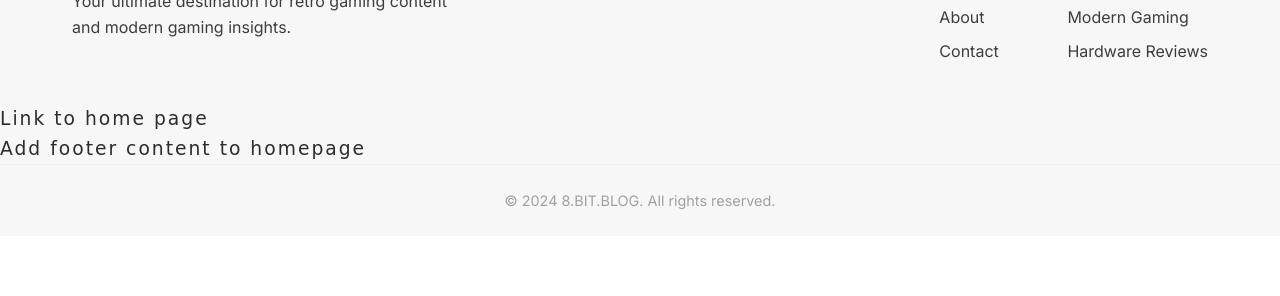
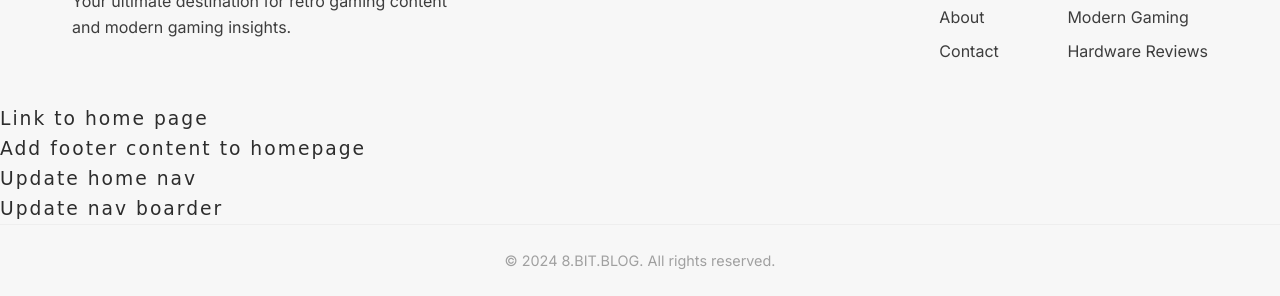
Before and after one commit to lhendupit/8bitdev, a plain HTML site: page index.html in a window 1280 px wide. Shown: the part 2546-2842 px from the top of the page. Before the commit the page ends 2782 px from the top, so only its background shows below. Drawn offline with Linux system fonts and the light colour scheme; a web font is replaced by a local one.

```diff
--- a/index.html
+++ b/index.html
@@ -259,6 +259,8 @@
       </div>
       <h3>Link to home page</h3>
       <h3>Add footer content to homepage</h3>
+       <h3>Update home nav</h3>
+       <h3>Update nav boarder</h3>
 
 
 
```
Also changed, not shown: about.html (+2 -0 lines), contact.html (+2 -0 lines).
